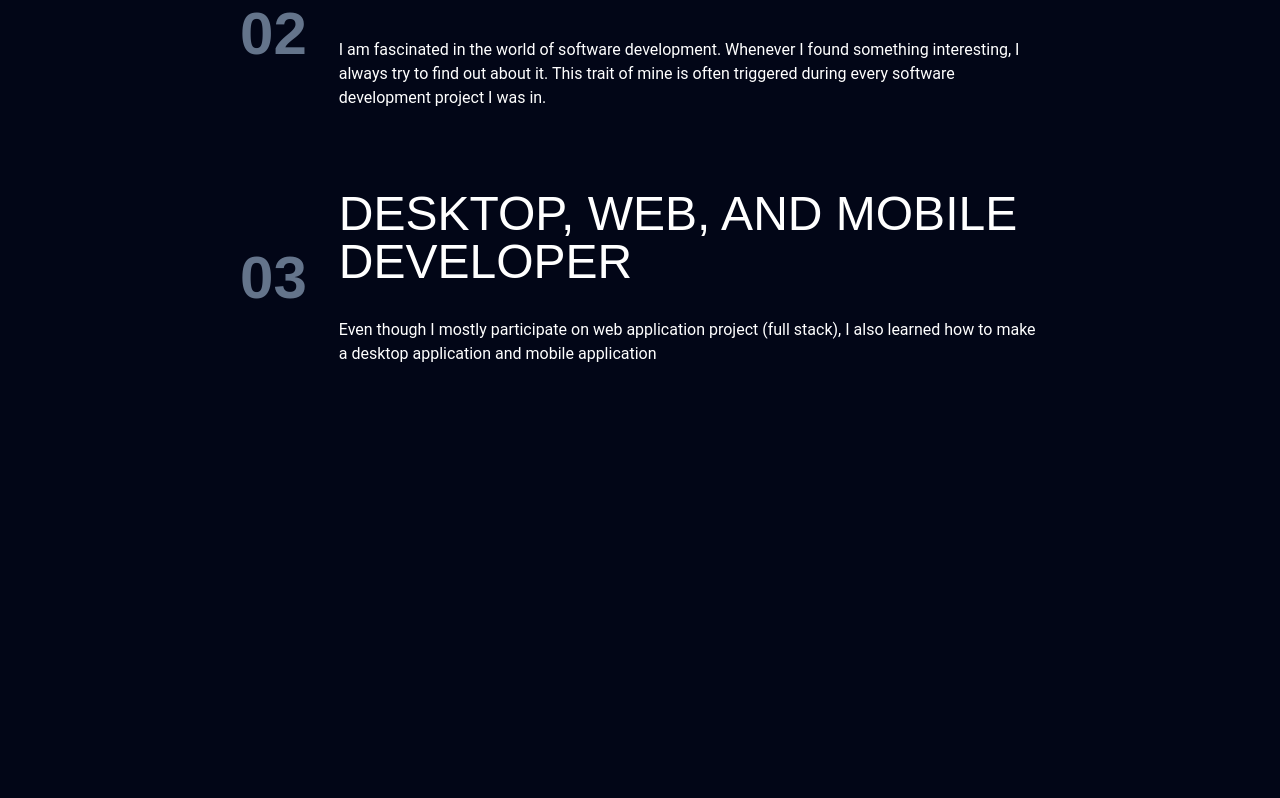
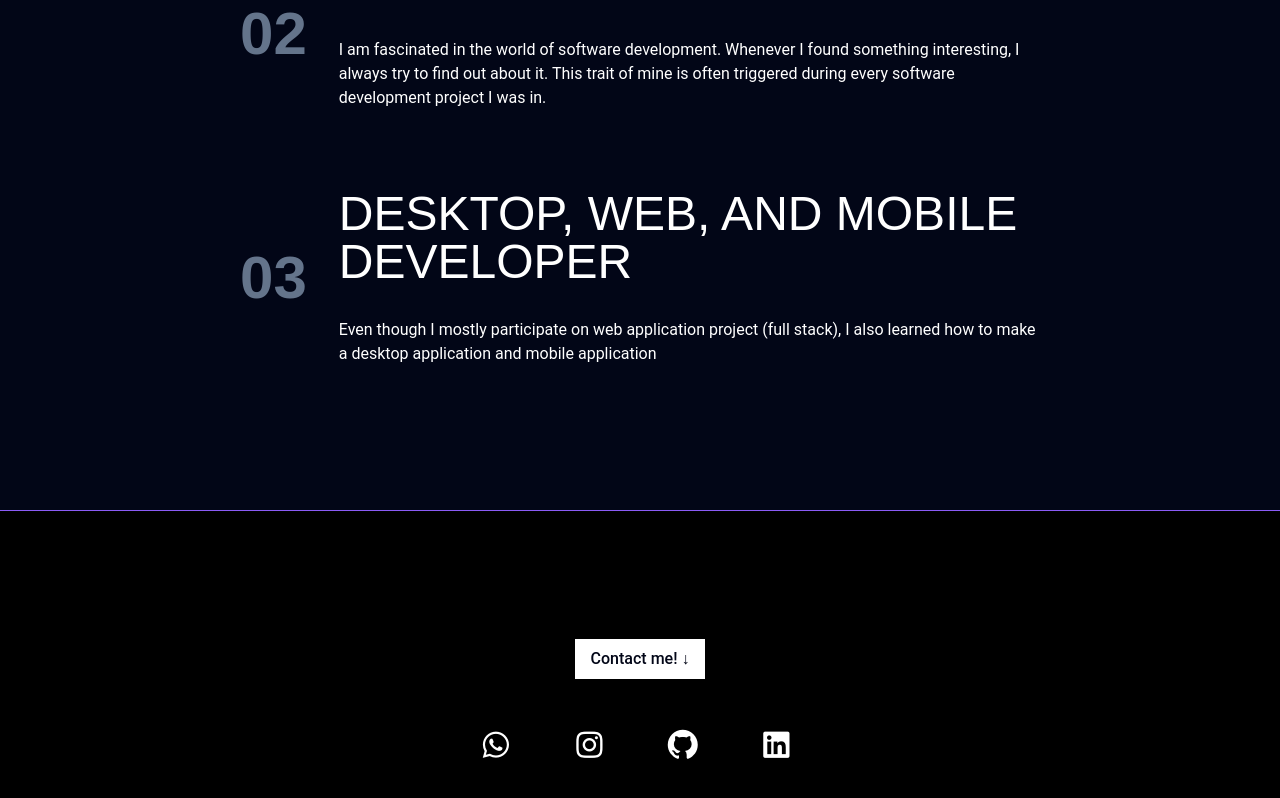
Before and after one commit to ckw28502/Portfolio, a SvelteKit app: page / in a window 1280 px wide. Shown: the part 1354-2152 px from the top of the page. Before the commit the page ends 1864 px from the top, so only its background shows below. Built offline with nearby package versions, Linux system fonts and the light colour scheme.

Commit message:
feat: add footer

```diff
--- /dev/null
+++ b/src/components/commons/links/ContactLink.svelte
@@ -0,0 +1,10 @@
+<script lang="ts">
+	import type ContactModel from "../../../models/ContactModel";
+
+    export let contact: ContactModel;
+
+</script>
+
+<a href={contact.getUrl()} target="_blank" class="w-1/4 p-4 flex items-center justify-center ">
+    <i class="fab text-3xl mr-2 fa-{contact.getName()}" />
+</a>
--- a/src/components/layouts/Footer.svelte
+++ b/src/components/layouts/Footer.svelte
@@ -0,0 +1,16 @@
+<script lang="ts">
+	import type ContactModel from "../../models/ContactModel";
+	import ContactService from "../../services/ContactService";
+	import ContactLink from "../commons/links/ContactLink.svelte";
+
+    const contacts: ContactModel[] = ContactService.convertContactDataToContactModel();
+</script>
+
+<footer class="py-20 sm:py-32 bg-black border-t border-solid border-violet-500 flex flex-col gap-4 sm:gap-8 justify-center items-center">
+    <p class="px-4 py-2 bg-white text-slate-950 font-medium">Contact me! &darr;</p>
+    <div class="flex gap-4 items-center justify-center">
+        {#each contacts as contact}
+            <ContactLink contact={contact} />
+        {/each}
+    </div>
+</footer>
--- /dev/null
+++ b/src/data/ContactData.json
@@ -0,0 +1,18 @@
+[
+    {
+        "name" : "whatsapp",
+        "url" : "https://wa.me/+639731213"
+    },
+    {
+        "name" : "instagram",
+        "url" : "https://www.instagram.com/kwan_calvin/"
+    },
+    {
+        "name" : "github",
+        "url" : "https://github.com/ckw28502"
+    },
+    {
+        "name" : "linkedin",
+        "url" : "https://www.linkedin.com/in/calvin-kwan-1ba0b2255/?_l=in_ID"
+    }
+]
--- /dev/null
+++ b/src/models/ContactModel.ts
@@ -0,0 +1,19 @@
+class ContactModel{
+    private name: string;
+    private url: string;
+
+    constructor(name: string, url: string){
+        this.name = name;
+        this.url = url;
+    }
+
+    public getName(): string {
+        return this.name;
+    }
+
+    public getUrl(): string {
+        return this.url;
+    }
+}
+
+export default ContactModel;
--- /dev/null
+++ b/src/services/ContactService.ts
@@ -0,0 +1,8 @@
+import ContactData from "../data/ContactData.json"
+import ContactModel from "../models/ContactModel";
+
+function convertContactDataToContactModel(): ContactModel[] {
+    return ContactData.map(contact => new ContactModel(contact.name, contact.url))
+}
+
+export default {convertContactDataToContactModel}
```
